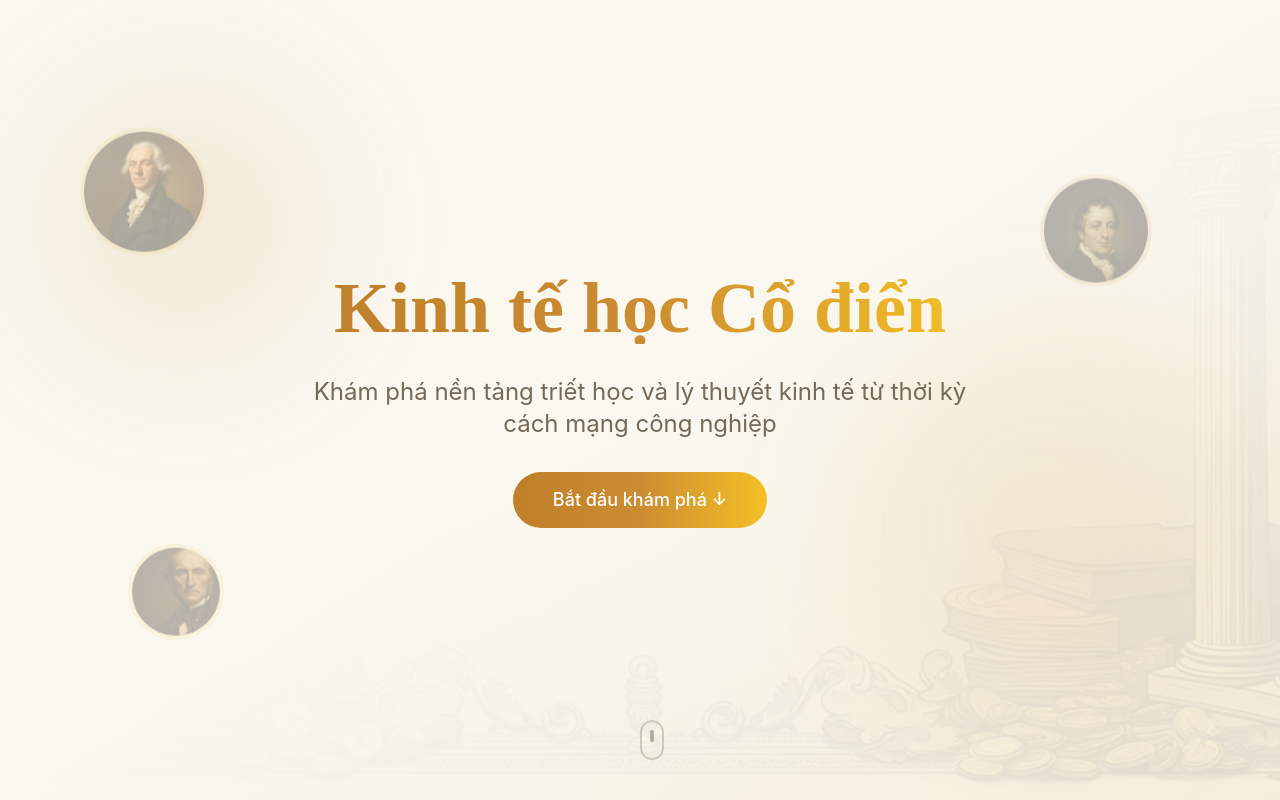
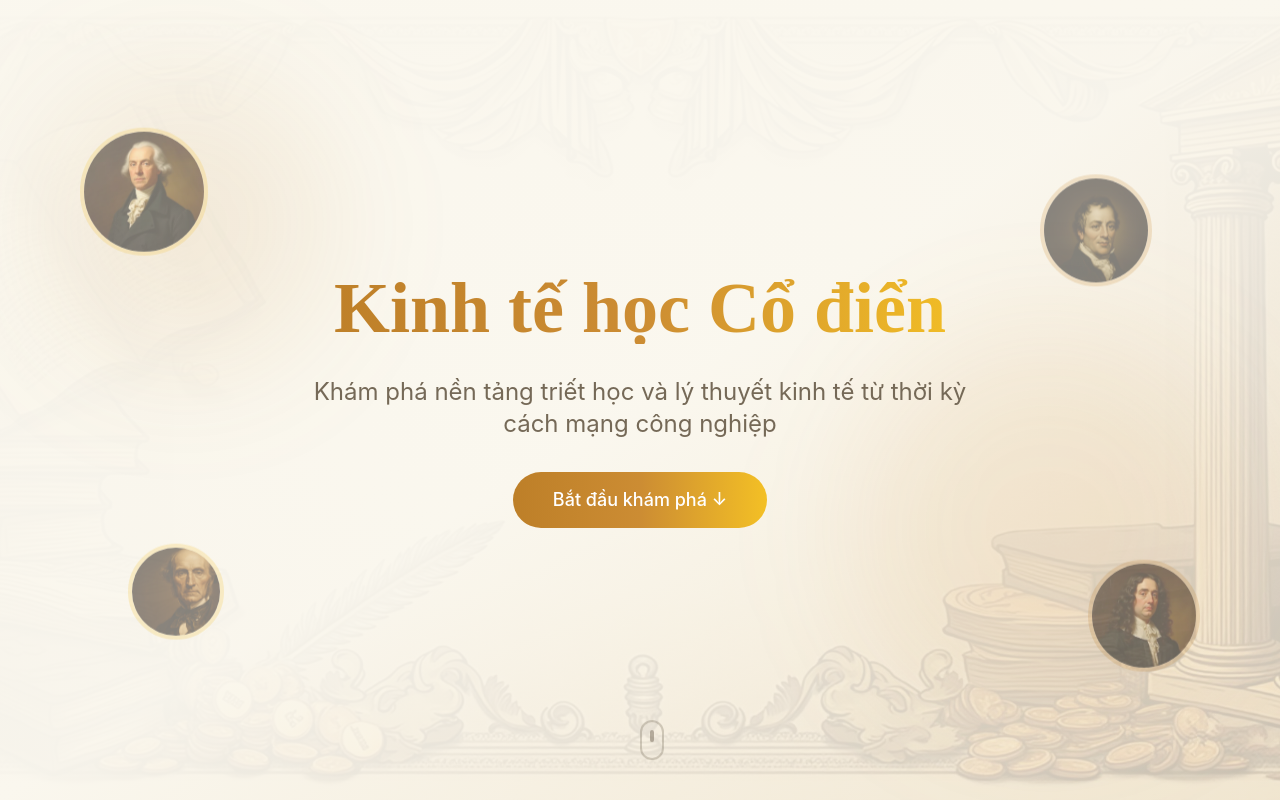
Before and after one commit to Quang510/classical-muse-vn, a React (Vite) app: page / in a window 1280 px wide. Shown: the top 800 px of the page. Built offline with nearby package versions, Linux system fonts and the light colour scheme; the HTML template or start-up script is replaced by a standard one.

Commit message:
Replace William Petty portrait

```diff
--- a/src/pages/Index.tsx
+++ b/src/pages/Index.tsx
@@ -6,6 +6,7 @@ import classicalBg from "@/assets/classical-economics-bg.jpg";
 import adamSmithImg from "@/assets/adam-smith.jpg";
 import davidRicardoImg from "@/assets/david-ricardo.jpg";
 import johnMillImg from "@/assets/john-stuart-mill.jpg";
+import williamPettyImg from "@/assets/william-petty.jpg";
 
 const Index = () => {
   const navigate = useNavigate();
@@ -27,7 +28,7 @@ const Index = () => {
       <section className="min-h-screen flex items-center justify-center relative overflow-hidden px-4">
         {/* Background image */}
         <div
-          className="absolute inset-0 opacity-10"
+          className="absolute inset-0 opacity-20"
           style={{
             backgroundImage: `url(${classicalBg})`,
             backgroundSize: 'cover',
@@ -36,19 +37,22 @@ const Index = () => {
         />
 
         {/* Background decorations */}
-        <div className="absolute inset-0 bg-gradient-to-br from-background via-background to-primary/5" />
+        <div className="absolute inset-0 bg-gradient-to-br from-background/95 via-background/90 to-primary/10" />
         <div className="absolute top-20 left-10 w-72 h-72 bg-primary/10 rounded-full blur-3xl" />
         <div className="absolute bottom-20 right-10 w-96 h-96 bg-bronze/10 rounded-full blur-3xl" />
 
         {/* Floating economist portraits */}
-        <div className="absolute top-32 left-20 w-32 h-32 rounded-full overflow-hidden border-4 border-gold/30 shadow-[var(--shadow-large)] opacity-30 hover:opacity-60 transition-opacity animate-float">
+        <div className="absolute top-32 left-20 w-32 h-32 rounded-full overflow-hidden border-4 border-gold/40 shadow-[var(--shadow-large)] opacity-50 hover:opacity-80 transition-opacity animate-float">
           <img src={adamSmithImg} alt="Adam Smith" className="w-full h-full object-cover" />
         </div>
-        <div className="absolute top-48 right-32 w-28 h-28 rounded-full overflow-hidden border-4 border-bronze/30 shadow-[var(--shadow-large)] opacity-30 hover:opacity-60 transition-opacity animate-float-delayed">
+        <div className="absolute top-48 right-32 w-28 h-28 rounded-full overflow-hidden border-4 border-bronze/40 shadow-[var(--shadow-large)] opacity-50 hover:opacity-80 transition-opacity animate-float-delayed">
           <img src={davidRicardoImg} alt="David Ricardo" className="w-full h-full object-cover" />
         </div>
-        <div className="absolute bottom-40 left-32 w-24 h-24 rounded-full overflow-hidden border-4 border-gold/30 shadow-[var(--shadow-large)] opacity-30 hover:opacity-60 transition-opacity animate-float">
+        <div className="absolute bottom-40 left-32 w-24 h-24 rounded-full overflow-hidden border-4 border-gold/40 shadow-[var(--shadow-large)] opacity-50 hover:opacity-80 transition-opacity animate-float">
           <img src={johnMillImg} alt="John Stuart Mill" className="w-full h-full object-cover" />
+        </div>
+        <div className="absolute bottom-32 right-20 w-28 h-28 rounded-full overflow-hidden border-4 border-primary/40 shadow-[var(--shadow-large)] opacity-50 hover:opacity-80 transition-opacity animate-float">
+          <img src={williamPettyImg} alt="William Petty" className="w-full h-full object-cover" />
         </div>
 
         <div className="relative z-10 max-w-4xl mx-auto text-center space-y-8">
```
